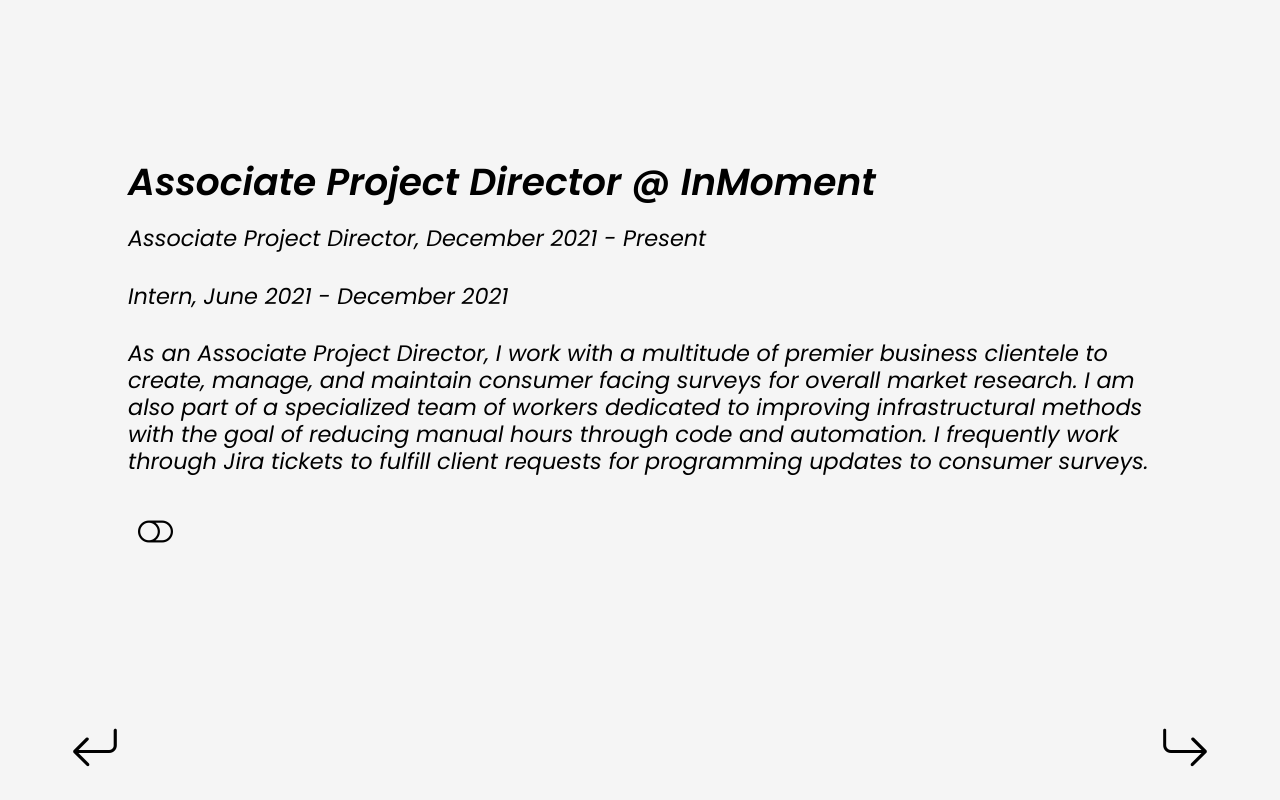
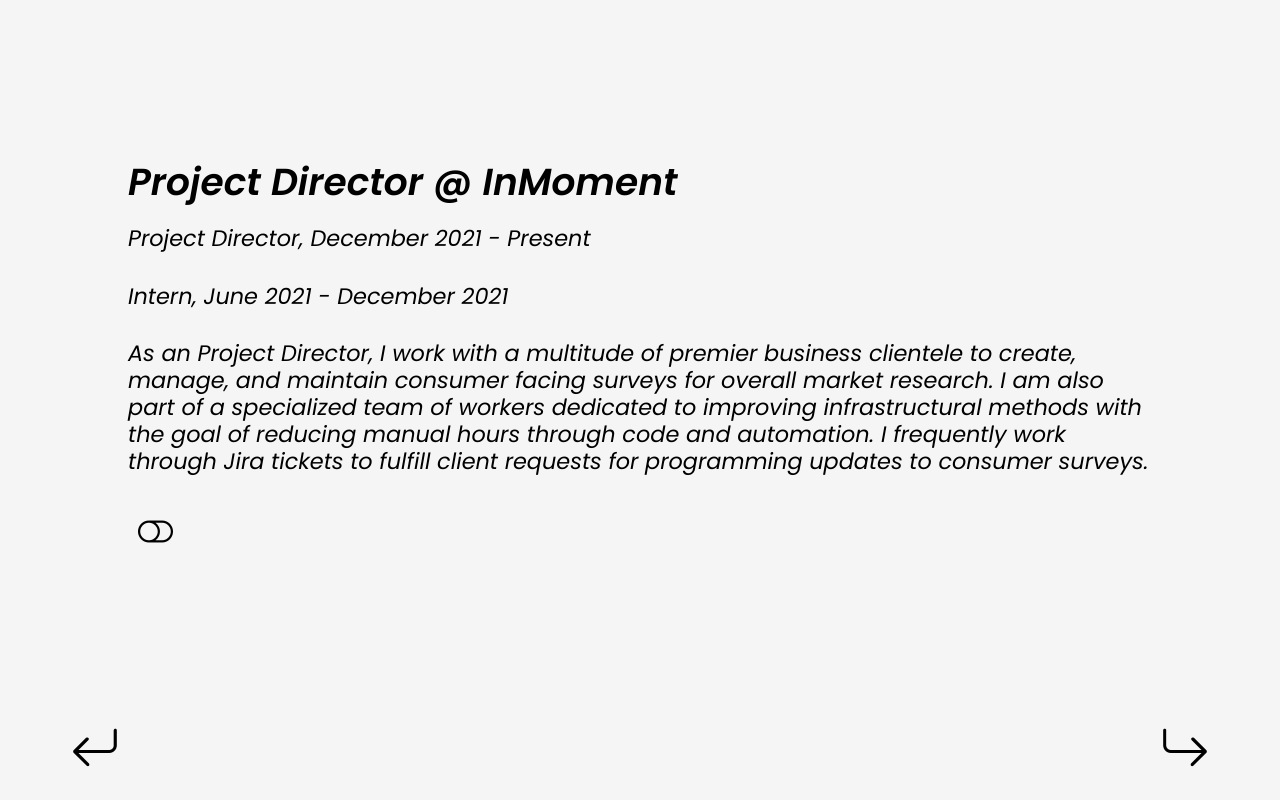
Before and after one commit to jonathanswift9k/jonathanswift9k.github.io, a React (Create React App) app: page / in a window 1280 px wide. Both pictures are taken after a click on the button 1184 px from the left and 751 px from the top of the page. Built offline with nearby package versions, Linux system fonts and the light colour scheme.

Commit message:
updated job history

```diff
--- a/src/pages/History.js
+++ b/src/pages/History.js
@@ -6,10 +6,10 @@
 
     const jobArr = [
         {
-            firstLine: "Associate Project Director @ InMoment",
-            secondLine: "Associate Project Director, December 2021 - Present",
+            firstLine: "Project Director @ InMoment",
+            secondLine: "Project Director, December 2021 - Present",
             thirdLine: "Intern, June 2021 - December 2021",
-            fourthLine: "As an Associate Project Director, I work with a multitude of premier business clientele to create, manage, and maintain consumer facing surveys for overall market research. I am also part of a specialized team of workers dedicated to improving infrastructural methods with the goal of reducing manual hours through code and automation. I frequently work through Jira tickets to fulfill client requests for programming updates to consumer surveys."
+            fourthLine: "As an Project Director, I work with a multitude of premier business clientele to create, manage, and maintain consumer facing surveys for overall market research. I am also part of a specialized team of workers dedicated to improving infrastructural methods with the goal of reducing manual hours through code and automation. I frequently work through Jira tickets to fulfill client requests for programming updates to consumer surveys."
         },
         {
             firstLine: "Installer @ Quirk, Inc.",
```
